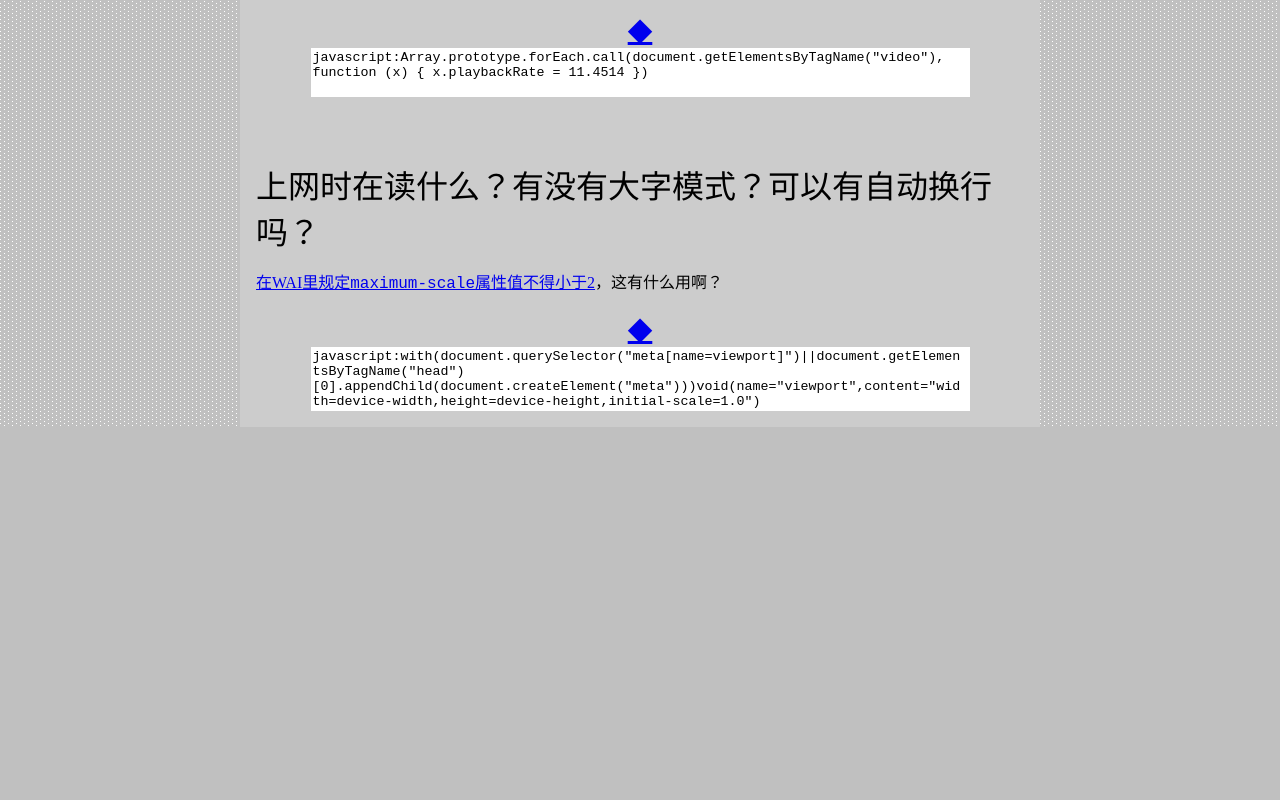
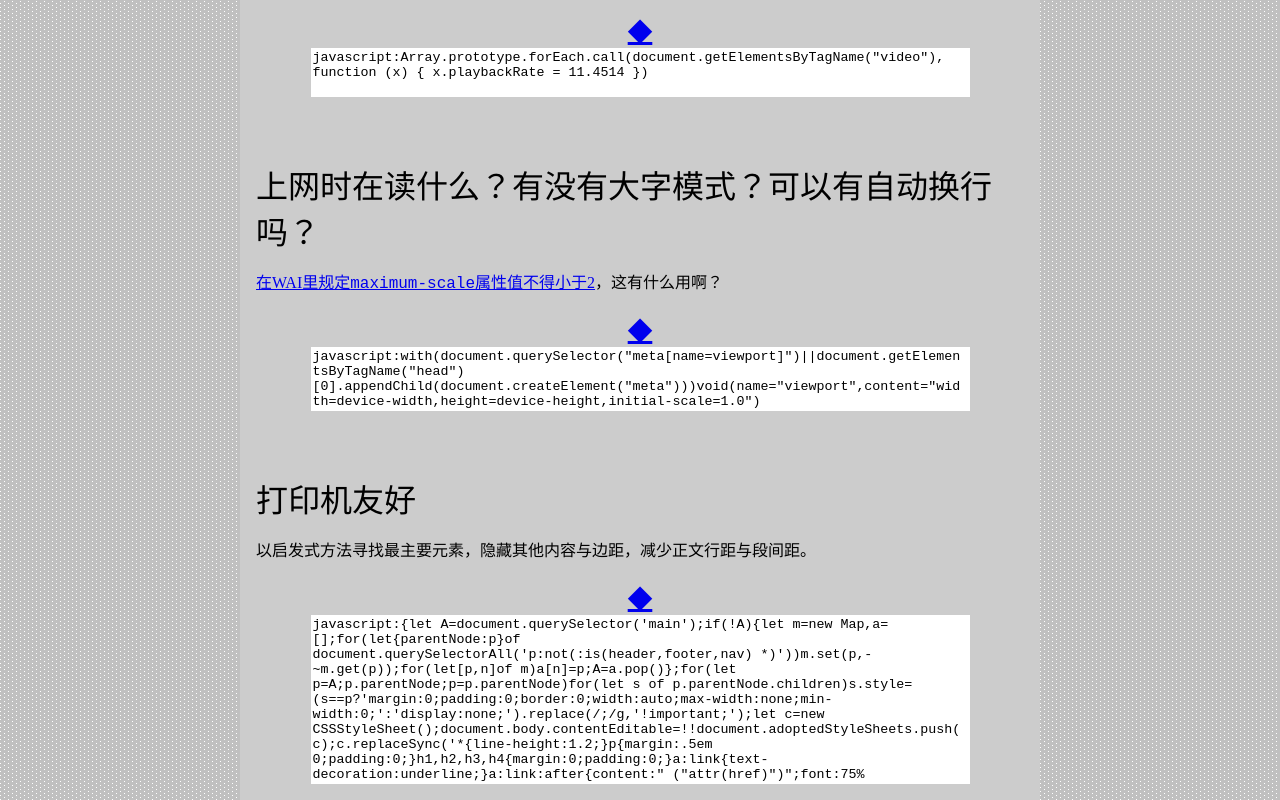
Before and after one commit to satgo1546/bookmarkvar, a plain HTML site: page index.html in a window 1280 px wide. Shown: the part 577-1377 px from the top of the page. Before the commit the page ends 1004 px from the top, so only its background shows below. Drawn offline with Linux system fonts and the light colour scheme.

Commit message:
Add bookmarklet "printer friendly"

```diff
--- a/index.html
+++ b/index.html
@@ -76,6 +76,10 @@
 		<p><a href="https://www.w3.org/WAI/standards-guidelines/act/rules/meta-viewport-b4f0c3/">在WAI里规定<code>maximum-scale</code>属性值不得小于2</a>，这有什么用啊？</p>
 		<textarea>javascript:with(document.querySelector("meta[name=viewport]")||document.getElementsByTagName("head")[0].appendChild(document.createElement("meta")))void(name="viewport",content="width=device-width,height=device-height,initial-scale=1.0")</textarea>
 
+		<h2>打印机友好</h2>
+		<p>以启发式方法寻找最主要元素，隐藏其他内容与边距，减少正文行距与段间距。</p>
+		<textarea>javascript:{let A=document.querySelector('main');if(!A){let m=new Map,a=[];for(let{parentNode:p}of document.querySelectorAll('p:not(:is(header,footer,nav) *)'))m.set(p,-~m.get(p));for(let[p,n]of m)a[n]=p;A=a.pop()};for(let p=A;p.parentNode;p=p.parentNode)for(let s of p.parentNode.children)s.style=(s==p?'margin:0;padding:0;border:0;width:auto;max-width:none;min-width:0;':'display:none;').replace(/;/g,'!important;');let c=new CSSStyleSheet();document.body.contentEditable=!!document.adoptedStyleSheets.push(c);c.replaceSync('*{line-height:1.2;}p{margin:.5em 0;padding:0;}h1,h2,h3,h4{margin:0;padding:0;}a:link{text-decoration:underline;}a:link:after{content:" ("attr(href)")";font:75% serif;}'.replace(/;/g,'!important;'))}</textarea>
+
 		<script>
 			// java.lang.String.hashCode
 			function hashCode(str) {
```
